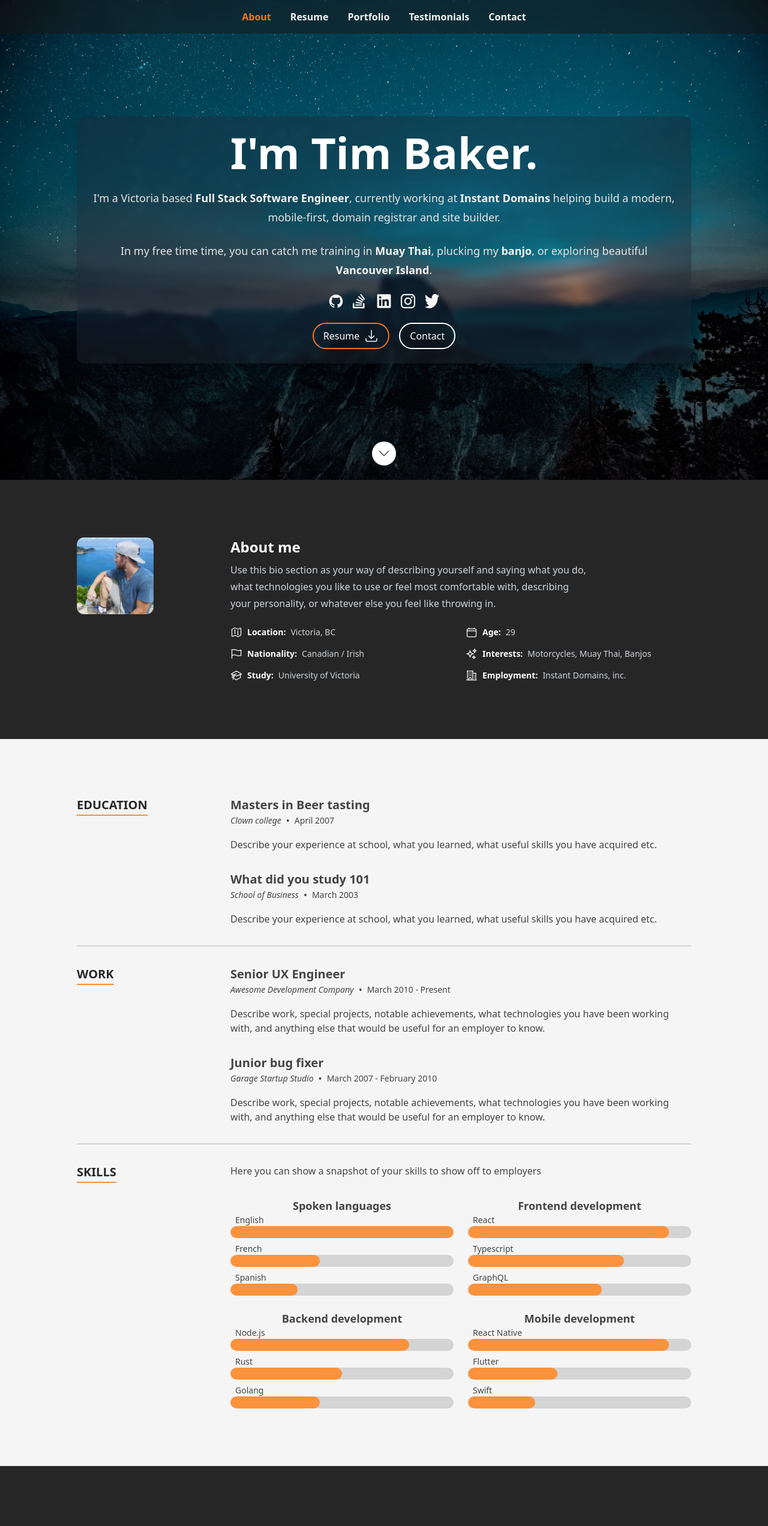
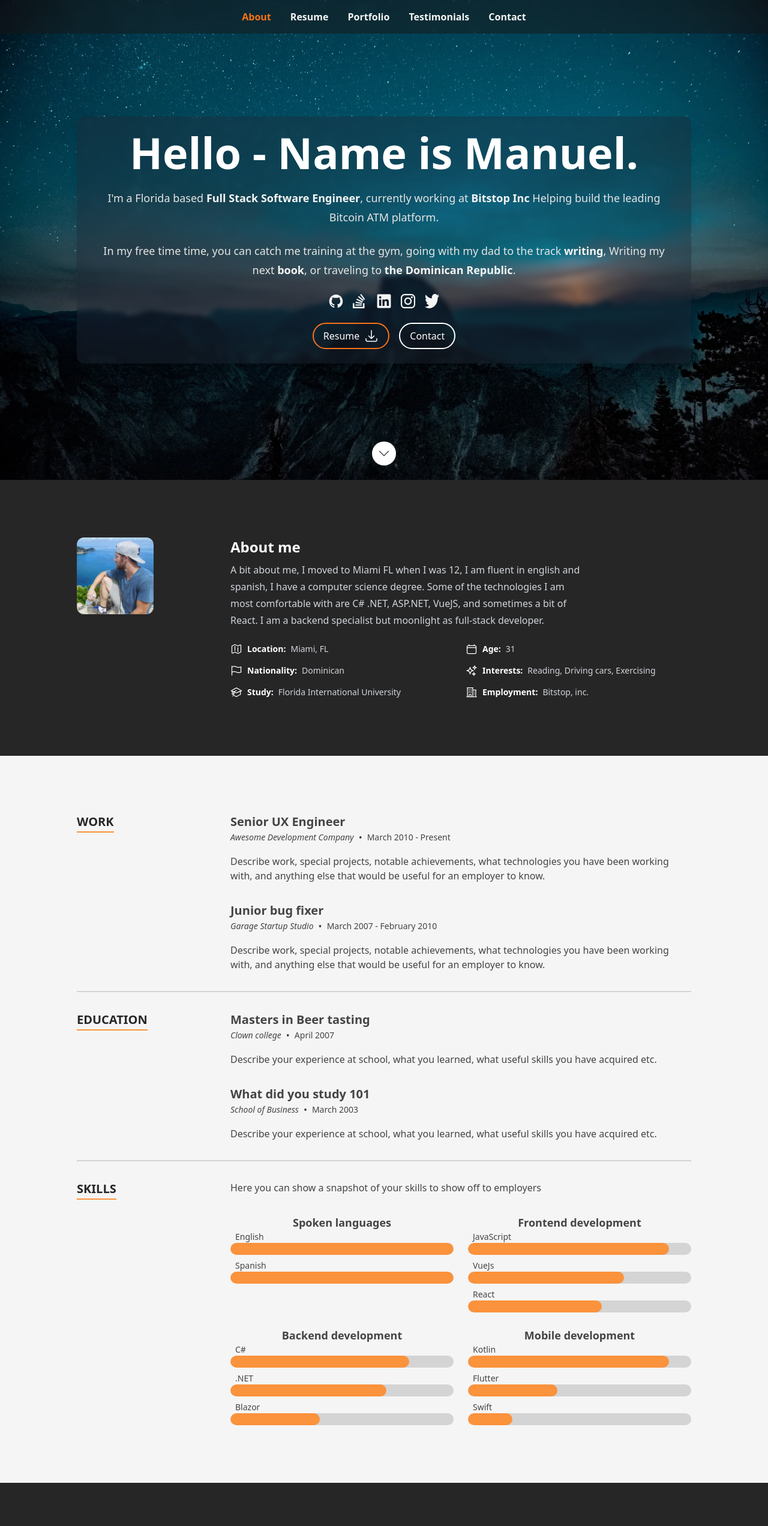
Before and after one commit to ChaoticDreamsCorp/business-card, a Next.js app: page / in a window 1280 px wide. Shown: the top 2544 px of the page at 60% size. Built offline with nearby package versions, Linux system fonts and the light colour scheme.

Commit message:
adjust small things

```diff
--- a/src/components/Sections/Resume/index.tsx
+++ b/src/components/Sections/Resume/index.tsx
@@ -10,13 +10,13 @@ const Resume: FC = memo(() => {
   return (
     <Section className="bg-neutral-100" sectionId={SectionId.Resume}>
       <div className="flex flex-col divide-y-2 divide-neutral-300">
-        <ResumeSection title="Education">
-          {education.map((item, index) => (
+        <ResumeSection title="Work">
+          {experience.map((item, index) => (
             <TimelineItem item={item} key={`${item.title}-${index}`} />
           ))}
         </ResumeSection>
-        <ResumeSection title="Work">
-          {experience.map((item, index) => (
+        <ResumeSection title="Education">
+          {education.map((item, index) => (
             <TimelineItem item={item} key={`${item.title}-${index}`} />
           ))}
         </ResumeSection>
--- a/src/data/data.tsx
+++ b/src/data/data.tsx
@@ -69,18 +69,17 @@ export type SectionId = (typeof SectionId)[keyof typeof SectionId];
  */
 export const heroData: Hero = {
   imageSrc: heroImage,
-  name: `I'm Tim Baker.`,
+  name: `Hello - Name is Manuel.`,
   description: (
     <>
       <p className="prose-sm text-stone-200 sm:prose-base lg:prose-lg">
-        I'm a Victoria based <strong className="text-stone-100">Full Stack Software Engineer</strong>, currently working
-        at <strong className="text-stone-100">Instant Domains</strong> helping build a modern, mobile-first, domain
-        registrar and site builder.
+        I'm a Florida based <strong className="text-stone-100">Full Stack Software Engineer</strong>, currently working
+        at <strong className="text-stone-100">Bitstop Inc</strong> Helping build the leading Bitcoin ATM platform.
       </p>
       <p className="prose-sm text-stone-200 sm:prose-base lg:prose-lg">
-        In my free time time, you can catch me training in <strong className="text-stone-100">Muay Thai</strong>,
-        plucking my <strong className="text-stone-100">banjo</strong>, or exploring beautiful{' '}
-        <strong className="text-stone-100">Vancouver Island</strong>.
+        In my free time time, you can catch me training at the gym, going with my dad to the track <strong className="text-stone-100">writing</strong>,
+        Writing my next <strong className="text-stone-100">book</strong>, or traveling to{' '}
+        <strong className="text-stone-100">the Dominican Republic</strong>.
       </p>
     </>
   ),
@@ -104,16 +103,15 @@ export const heroData: Hero = {
  */
 export const aboutData: About = {
   profileImageSrc: profilepic,
-  description: `Use this bio section as your way of describing yourself and saying what you do, what technologies you like
-  to use or feel most comfortable with, describing your personality, or whatever else you feel like throwing
-  in.`,
+  description: `A bit about me, I moved to Miami FL when I was 12, I am fluent in english and spanish, I have a computer science degree.
+  Some of the technologies I am most comfortable with are C# .NET, ASP.NET, VueJS, and sometimes a bit of React. I am a backend specialist but moonlight as full-stack developer.`,
   aboutItems: [
-    {label: 'Location', text: 'Victoria, BC', Icon: MapIcon},
-    {label: 'Age', text: '29', Icon: CalendarIcon},
-    {label: 'Nationality', text: 'Canadian / Irish', Icon: FlagIcon},
-    {label: 'Interests', text: 'Motorcycles, Muay Thai, Banjos', Icon: SparklesIcon},
-    {label: 'Study', text: 'University of Victoria', Icon: AcademicCapIcon},
-    {label: 'Employment', text: 'Instant Domains, inc.', Icon: BuildingOffice2Icon},
+    {label: 'Location', text: 'Miami, FL', Icon: MapIcon},
+    {label: 'Age', text: '31', Icon: CalendarIcon},
+    {label: 'Nationality', text: 'Dominican', Icon: FlagIcon},
+    {label: 'Interests', text: 'Reading, Driving cars, Exercising', Icon: SparklesIcon},
+    {label: 'Study', text: 'Florida International University', Icon: AcademicCapIcon},
+    {label: 'Employment', text: 'Bitstop, inc.', Icon: BuildingOffice2Icon},
   ],
 };
 
@@ -129,12 +127,8 @@ export const skills: SkillGroup[] = [
         level: 10,
       },
       {
-        name: 'French',
-        level: 4,
-      },
-      {
         name: 'Spanish',
-        level: 3,
+        level: 10,
       },
     ],
   },
@@ -142,15 +136,15 @@ export const skills: SkillGroup[] = [
     name: 'Frontend development',
     skills: [
       {
-        name: 'React',
+        name: 'JavaScript',
         level: 9,
       },
       {
-        name: 'Typescript',
+        name: 'VueJs',
         level: 7,
       },
       {
-        name: 'GraphQL',
+        name: 'React',
         level: 6,
       },
     ],
@@ -159,15 +153,15 @@ export const skills: SkillGroup[] = [
     name: 'Backend development',
     skills: [
       {
-        name: 'Node.js',
+        name: 'C#',
         level: 8,
       },
       {
-        name: 'Rust',
-        level: 5,
+        name: '.NET',
+        level: 7,
       },
       {
-        name: 'Golang',
+        name: 'Blazor',
         level: 4,
       },
     ],
@@ -176,7 +170,7 @@ export const skills: SkillGroup[] = [
     name: 'Mobile development',
     skills: [
       {
-        name: 'React Native',
+        name: 'Kotlin',
         level: 9,
       },
       {
@@ -185,7 +179,7 @@ export const skills: SkillGroup[] = [
       },
       {
         name: 'Swift',
-        level: 3,
+        level: 2,
       },
     ],
   },
```
Also changed, not shown: 1 other file (tests, documents, lock files or other folders).
